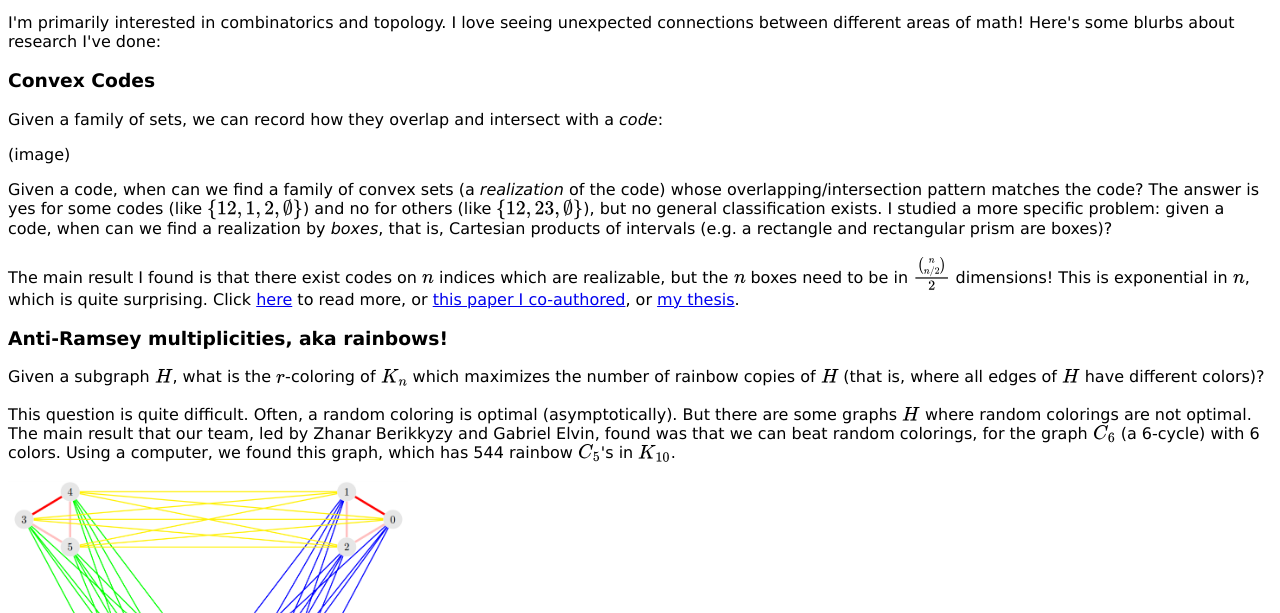
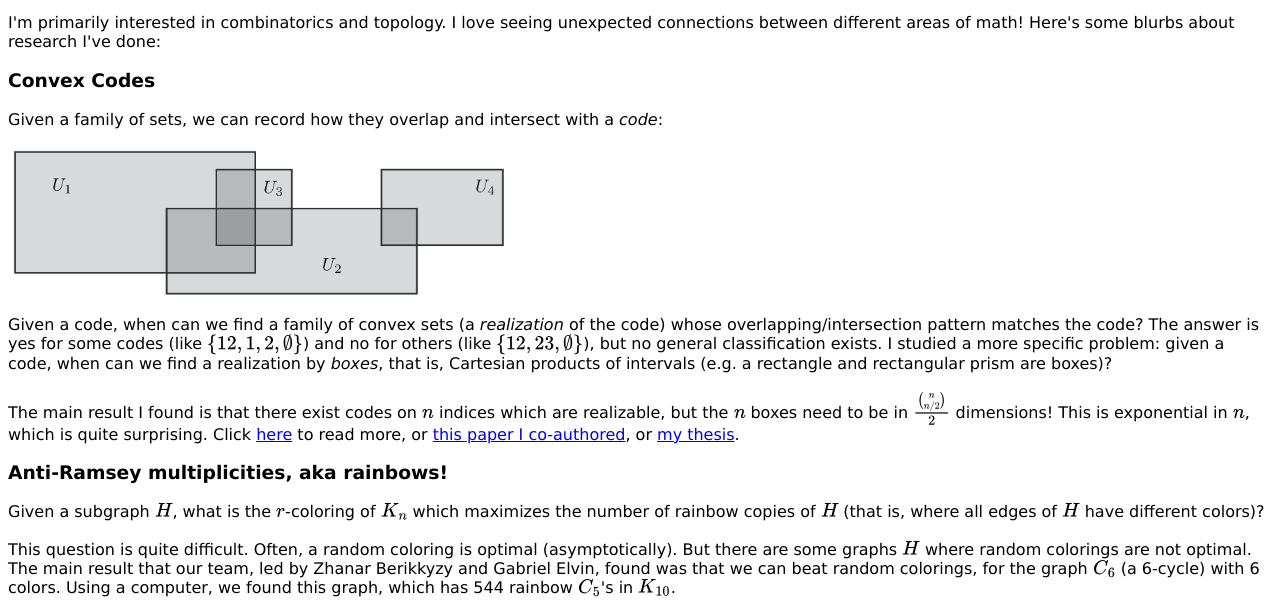
Before and after one commit to kevinazhou150/kevinazhou150.github.io, a plain HTML site: page math.html in a window 1280 px wide. Shown: the part 130-743 px from the top of the page. Drawn offline with nearby package versions, Linux system fonts and the light colour scheme.

Commit message:
convex image

```diff
--- a/math.html
+++ b/math.html
@@ -71,7 +71,7 @@ body {
 <p>
     Given a family of sets, we can record how they overlap and intersect with a <i>code</i>:
 </p>
-(image)
+<img src="images/convexexample.PNG" style="width:500px"/>
 <p>
     Given a code, when can we find a family of convex sets (a <i>realization</i> of the code) whose overlapping/intersection pattern
     matches the code? The answer is yes for some codes (like $\{12,1,2,\emptyset\}$) and no for others
```
Also changed, not shown: images/convexexample.PNG (added).
